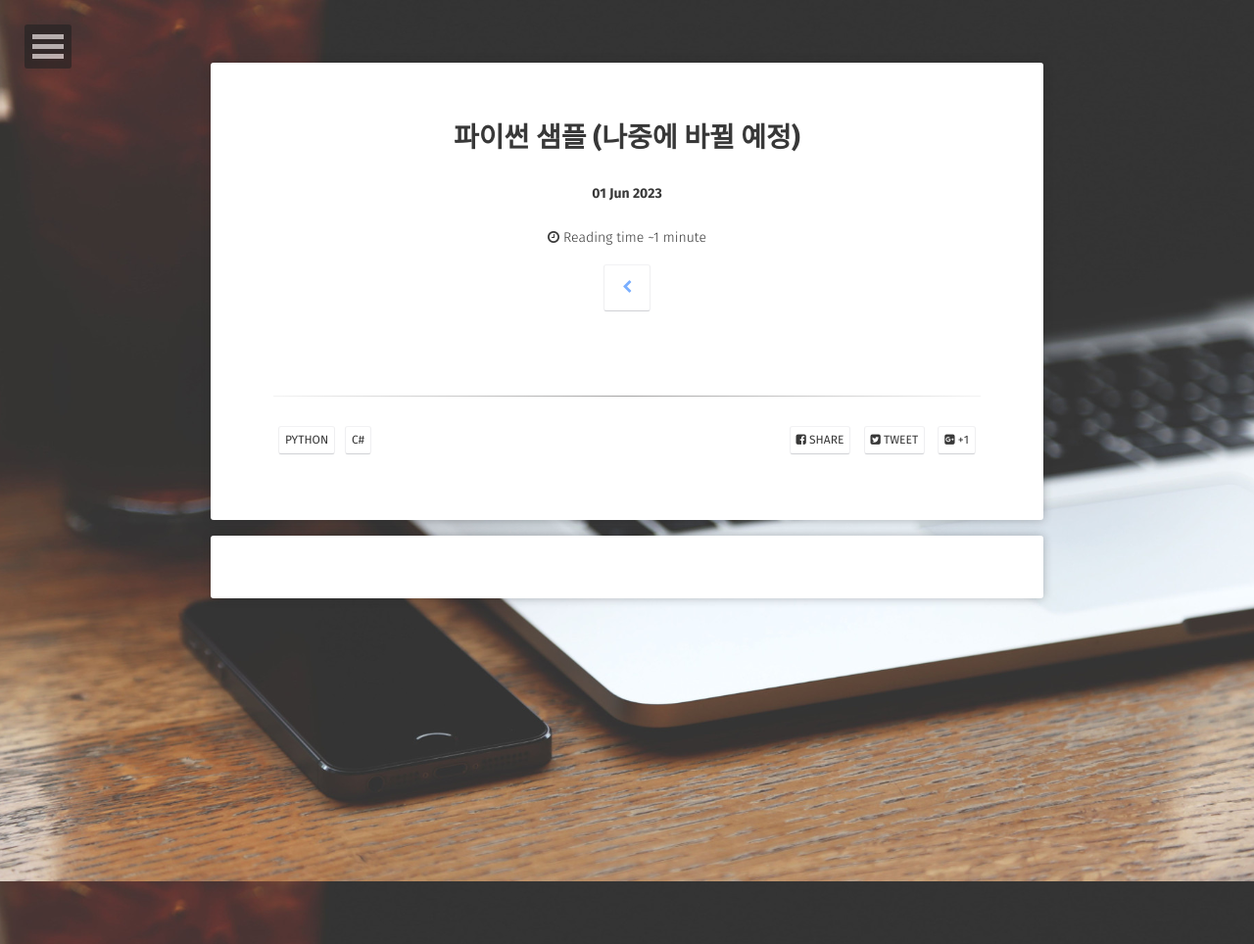
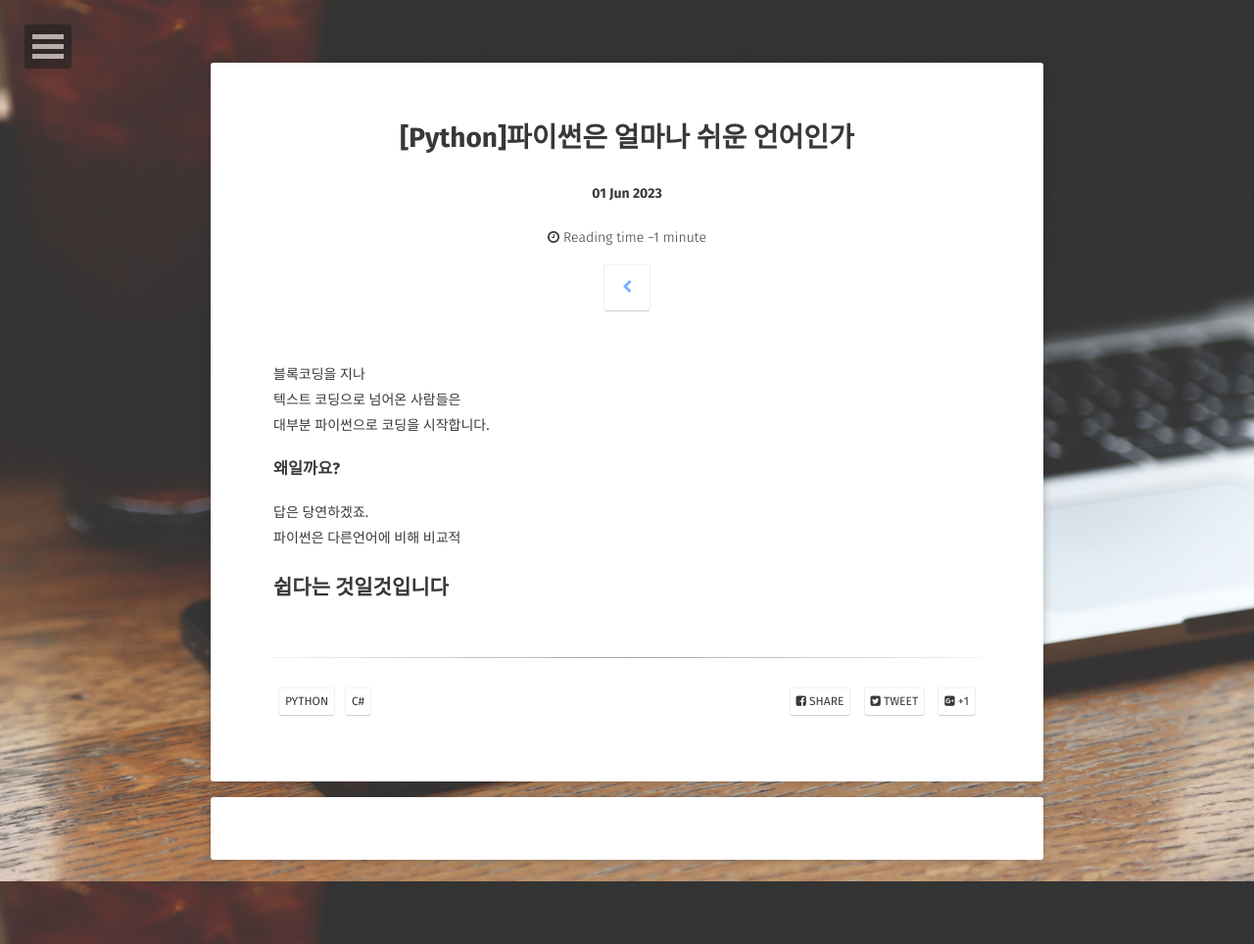
Before and after one commit to myh518/myh518.github.com, a Jekyll site: the page built from _posts/Python/2023-06-01-pythonsample.md, in a window 1280 px wide. Shown: the whole page at 98% size. Built offline with Jekyll 4.4.1, drawn with Linux system fonts in a browser that asks for light colours; some web fonts are replaced; comment, search, counter and statistics services are not loaded.

Commit message:
Update 2023-06-01-pythonsample.md

```diff
--- a/_posts/Python/2023-06-01-pythonsample.md
+++ b/_posts/Python/2023-06-01-pythonsample.md
@@ -1,8 +1,16 @@
 ---
 layout: post
-title: '파이썬 샘플 (나중에 바뀔 예정)'
+title: '[Python]파이썬은 얼마나 쉬운 언어인가'
 category: Python
 tags:
   - Python
   - C#
 ---
+블록코딩을 지나
+텍스트 코딩으로 넘어온 사람들은
+대부분 파이썬으로 코딩을 시작합니다.
+### 왜일까요?
+답은 당연하겠죠.
+파이썬은 다른언어에 비해
+비교적
+## 쉽다는 것일것입니다
```
